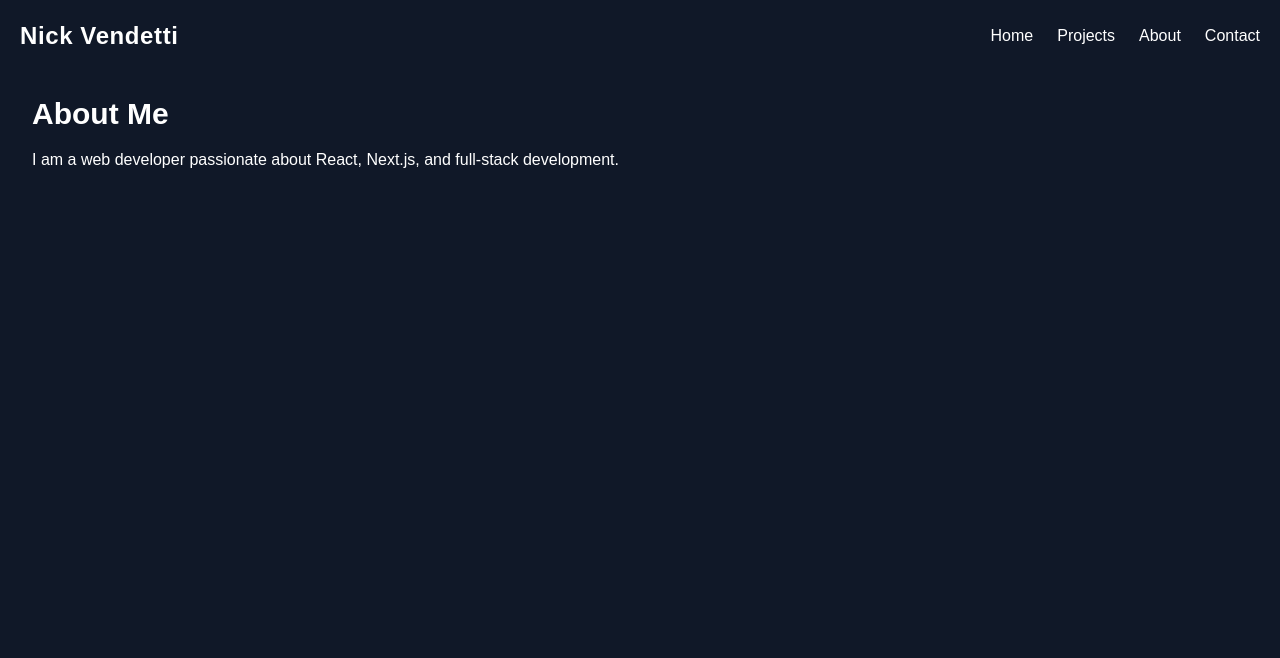
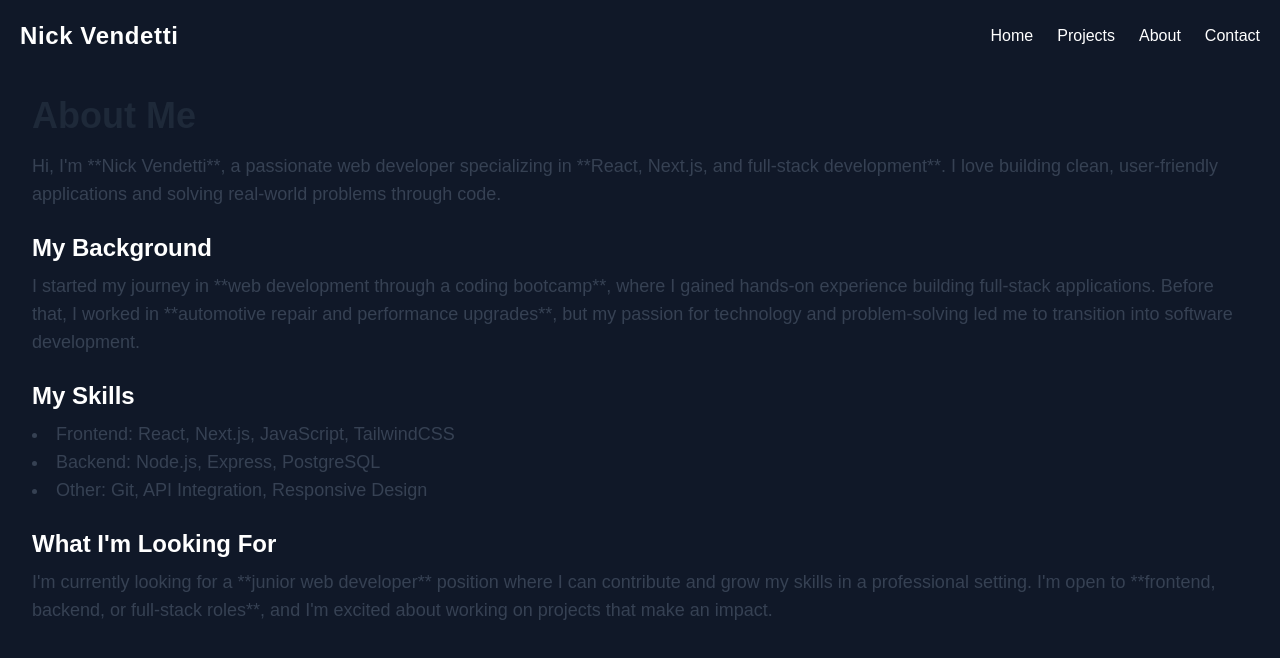
Before and after one commit to NickVendetti/Portfolio, a Next.js app: page /about in a window 1280 px wide. Shown: the top 658 px of the page. Built offline with nearby package versions, Linux system fonts and the light colour scheme.

Commit message:
need to edit about me page

```diff
--- a/src/app/about/page.js
+++ b/src/app/about/page.js
@@ -1,10 +1,36 @@
 export default function About() {
   return (
-    <main className="p-8">
-      <h1 className="text-3xl font-bold">About Me</h1>
-      <p className="mt-4">
-        I am a web developer passionate about React, Next.js, and full-stack
-        development.
+    <main className="container mx-auto p-8">
+      <h1 className="text-4xl font-bold text-gray-800">About Me</h1>
+      <p className="mt-4 text-lg text-gray-700">
+        Hi, I&apos;m **Nick Vendetti**, a passionate web developer specializing
+        in **React, Next.js, and full-stack development**. I love building
+        clean, user-friendly applications and solving real-world problems
+        through code.
+      </p>
+
+      <h2 className="text-2xl font-semibold mt-6">My Background</h2>
+      <p className="text-lg text-gray-700 mt-2">
+        I started my journey in **web development through a coding bootcamp**,
+        where I gained hands-on experience building full-stack applications.
+        Before that, I worked in **automotive repair and performance upgrades**,
+        but my passion for technology and problem-solving led me to transition
+        into software development.
+      </p>
+
+      <h2 className="text-2xl font-semibold mt-6">My Skills</h2>
+      <ul className="mt-2 text-lg text-gray-700 list-disc list-inside">
+        <li>Frontend: React, Next.js, JavaScript, TailwindCSS</li>
+        <li>Backend: Node.js, Express, PostgreSQL</li>
+        <li>Other: Git, API Integration, Responsive Design</li>
+      </ul>
+
+      <h2 className="text-2xl font-semibold mt-6">What I&apos;m Looking For</h2>
+      <p className="text-lg text-gray-700 mt-2">
+        I&apos;m currently looking for a **junior web developer** position where
+        I can contribute and grow my skills in a professional setting. I&apos;m
+        open to **frontend, backend, or full-stack roles**, and I&apos;m excited
+        about working on projects that make an impact.
       </p>
     </main>
   );
```
